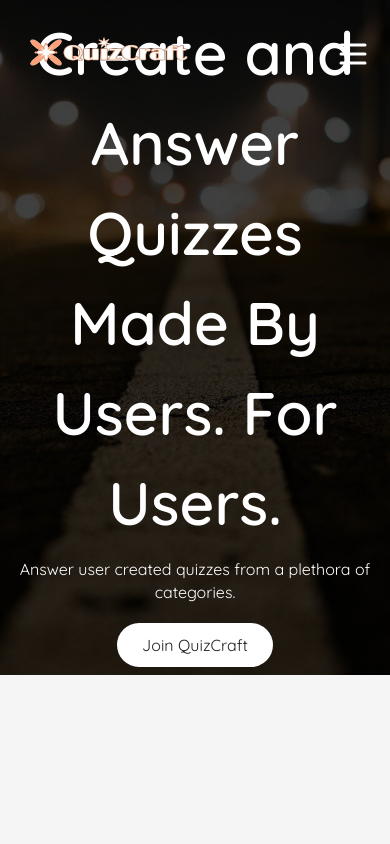
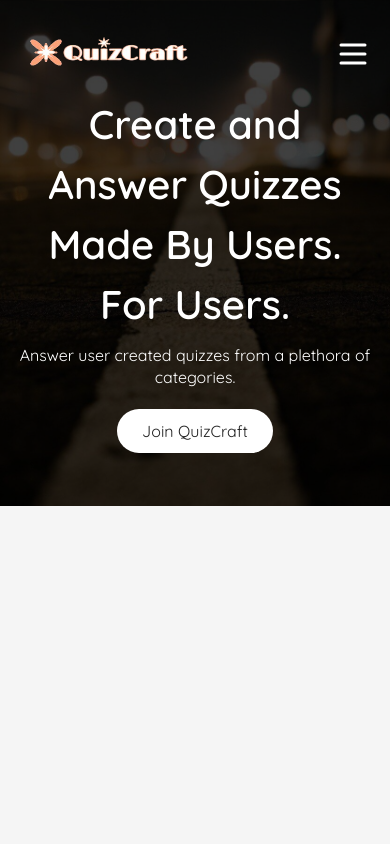
Before and after one commit to nromasanta/3680Project, a React (Vite) app: page / in a window 390 px wide. Shown: the top 844 px of the page. Built offline with nearby package versions, Linux system fonts and the light colour scheme.

Commit message:
responsive styling + responsive navbar work

```diff
--- a/src/components/Hero/Hero.css
+++ b/src/components/Hero/Hero.css
@@ -11,8 +11,13 @@
 }
 
 .hero-text {
+    display: flex;
+    flex-direction: column;
     text-align: center;
     max-width: 800px;
+    height: 100%;
+    padding-top: 3.5rem;
+    padding-bottom: 1rem;
 }
 
 .hero-text h1 {
@@ -45,3 +50,17 @@
     color: #fff;
     transition: 0.2s ease;
 }
+
+@media screen and (max-width: 800px) {
+    .hero {
+        min-height: 60vh;
+    }
+
+    .hero-text {
+    }
+
+    .hero-text h1 {
+        font-size: 40px;
+        font-weight: 600;
+    }
+}
--- a/src/components/Navbar/Sidenav.jsx
+++ b/src/components/Navbar/Sidenav.jsx
@@ -87,7 +87,7 @@ function Sidebar({ children, onClose }) {
         transition={{ type: 'spring', stiffness: 100, damping: 20 }}
         className='h-full w-64 flex flex-col bg-white border-r shadow-sm rounded-l-lg'
       >
-        <div className='flex px-3 py-6 border-b-2 justify-between items-center'>
+        <div className='flex px-3 py-6 border-b-2 justify-around items-center'>
           <button
             onClick={handleButtonClick}
             className='text-center'
```
